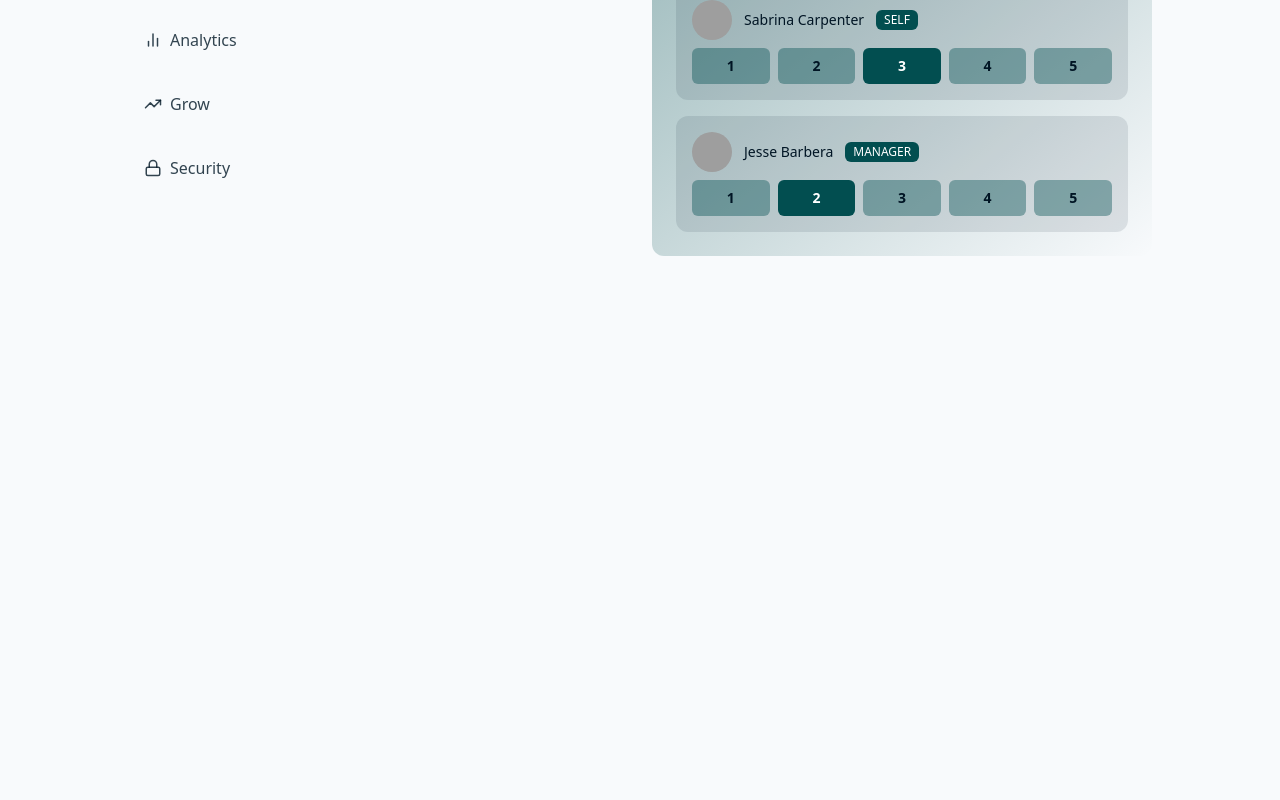
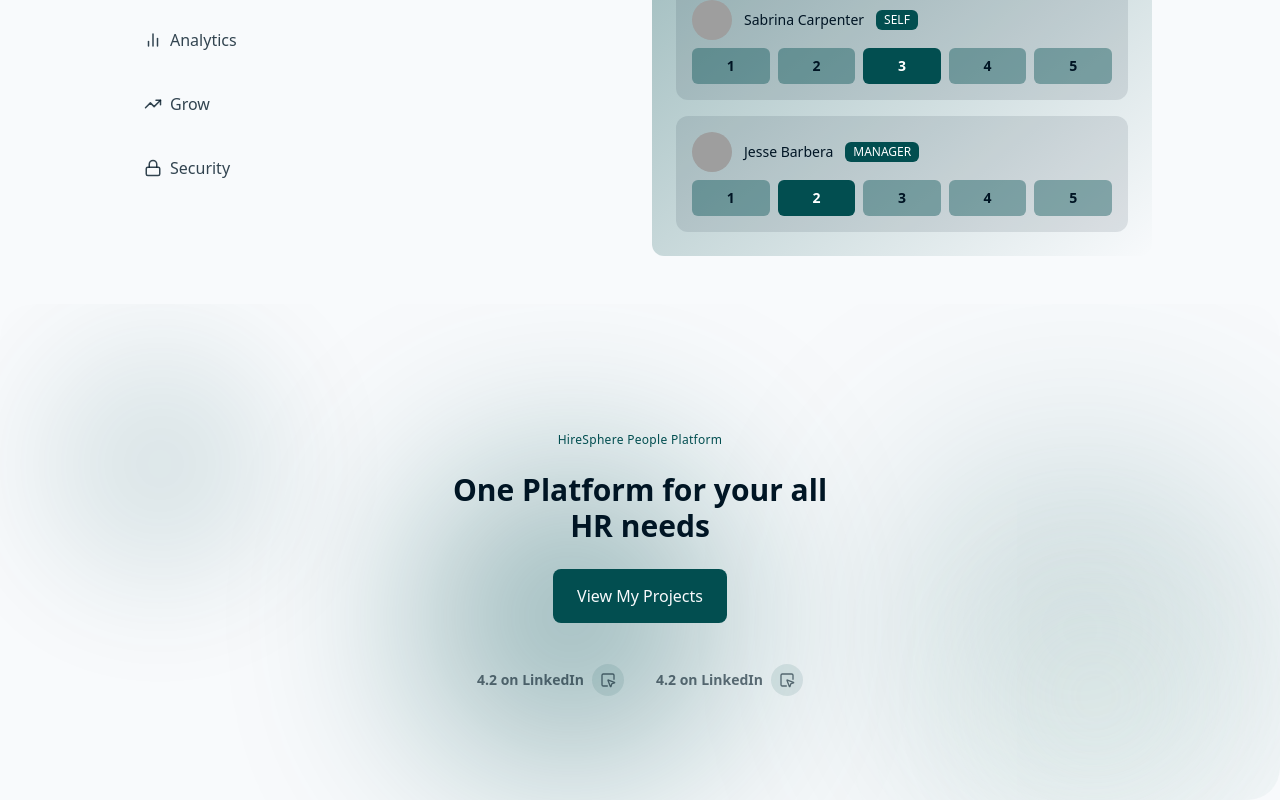
Before and after one commit to iamniteshdubey0/PrepPro-Reactjs-Tailwindcss-LandingPage, a React (Vite) app: page / in a window 1280 px wide. Shown: the part 5274-6074 px from the top of the page. Before the commit the page ends 5578 px from the top, so only its background shows below. Built offline with nearby package versions, Linux system fonts and the light colour scheme; grey boxes are pictures that could not be loaded.

Commit message:
feat: add Summary component with layout and styling; update Home page to include Summary section

```diff
--- /dev/null
+++ b/src/components/Summary.jsx
@@ -0,0 +1,47 @@
+import { Inspect } from "lucide-react";
+import React from "react";
+
+const Summary = () => {
+  return (
+    <section className="relative flex flex-col items-center justify-center py-24 px-4 overflow-hidden rounded-4xl">
+      {/* Text Content */}
+      <div className="absolute inset-0 z-0 pointer-events-none rounded-4xl">
+        <div className="absolute top-10 left-10 w-60 h-60 bg-primary/40 rounded-full blur-3xl opacity-30" />
+        <div className="absolute top-1/3 right-10 w-80 h-80 bg-primary/50 rounded-full blur-[120px] opacity-50" />
+        <div className="absolute bottom-10 left-1/3 w-72 h-72 bg-primary/90 rounded-full blur-[100px] opacity-50" />
+        <div className="absolute bottom-0 right-20 w-52 h-52 bg-green-50/50 rounded-full blur-[80px] opacity-60" />
+      </div>
+      <div className="relative z-10 mt-8 text-center px-4 space-y-6">
+        <p className="text-xs text-primary font-medium tracking-wide">
+          HireSphere People Platform
+        </p>
+        <h2 className="text-2xl md:text-3xl font-semibold text-foreground mt-2">
+          One Platform for your all <br />
+          HR needs
+        </h2>
+        <div className=" pt-4 opacity-0 animate-fade-in-delay-4">
+          <a href="#projects" className="solid-button py-4">
+            view my projects
+          </a>
+        </div>
+        <div className="flex justify-center mt-12 p-2 space-x-8">
+          <div className="flex items-center space-x-2 text-foreground/60">
+            <span className="text-sm font-semibold">4.2 on LinkedIn</span>
+            <span className="p-2 bg-primary/10 rounded-full">
+              <Inspect size={16}></Inspect>
+            </span>
+          </div>
+
+          <div className="flex items-center space-x-2 text-foreground/60">
+            <span className="text-sm font-semibold">4.2 on LinkedIn</span>
+            <span className="p-2 bg-primary/10 rounded-full">
+              <Inspect size={16}></Inspect>
+            </span>
+          </div>
+        </div>
+      </div>
+    </section>
+  );
+};
+
+export default Summary;
--- a/src/pages/Home.jsx
+++ b/src/pages/Home.jsx
@@ -8,6 +8,7 @@ import Features from "../components/Features";
 import Testimonials from "../components/Testimonials";
 import Integrations from "../components/Integration";
 import Tools from "../components/Tools";
+import Summary from "../components/summary";
 
 const Home = () => {
   return (
@@ -26,6 +27,7 @@ const Home = () => {
       <Testimonials></Testimonials>
       <Integrations></Integrations>
       <Tools></Tools>
+      <Summary></Summary>
       {/* footer */}
     </div>
   );
```
